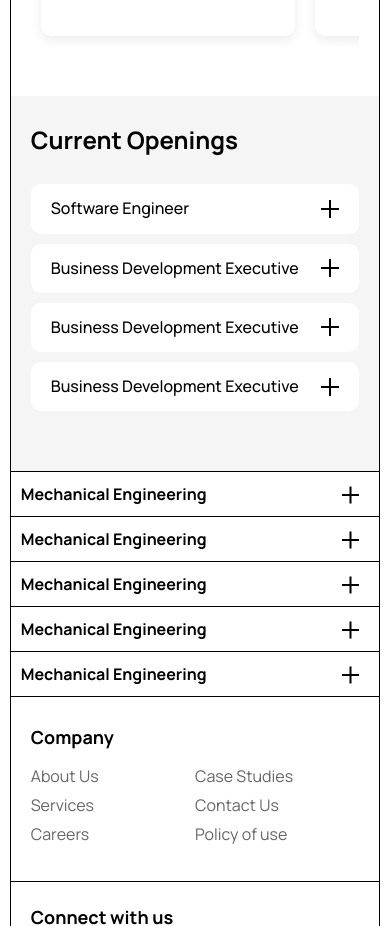
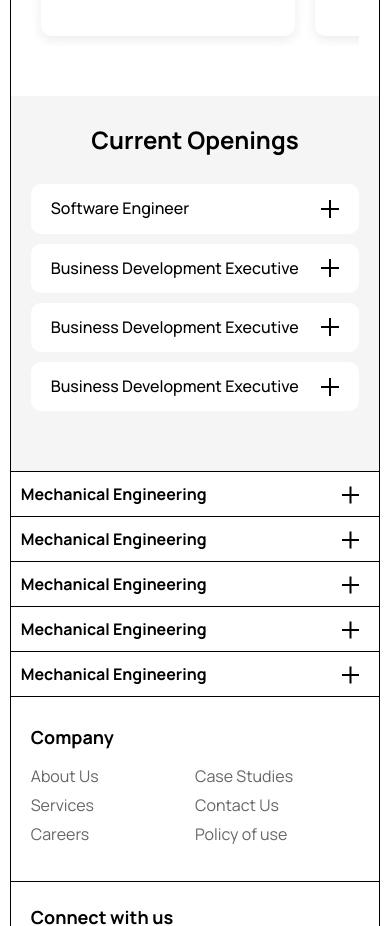
Before and after one commit to prettifyAditya/infraplusoutsource, a Next.js app: page /careers in a window 390 px wide. Shown: the part 1960-2886 px from the top of the page. Built offline with nearby package versions, Linux system fonts and the light colour scheme.

Commit message:
Updated the responsive code for career page!

```diff
--- a/styles/career/career.css
+++ b/styles/career/career.css
@@ -379,9 +379,13 @@
     flex: 0 1 auto;
   }
 }
+.career-secD .container .colA h2 {
+  font-size: 35px;
+}
 @media only screen and (max-width: 540px) {
   .career-secD .container .colA h2 {
     font-size: 24px;
+    text-align: center;
   }
 }
 .career-secD .container .colB {
--- a/styles/career/career.sass
+++ b/styles/career/career.sass
@@ -251,8 +251,10 @@
             @include media(768)
                 flex: 0 1 auto
             h2
+                font-size: 35px
                 @include media(540)
                     font-size: 24px
+                    text-align: center
         .colB
             flex: 1
             .current-openings
```
Also changed, not shown: 1 other file (tests, documents, lock files or other folders).
